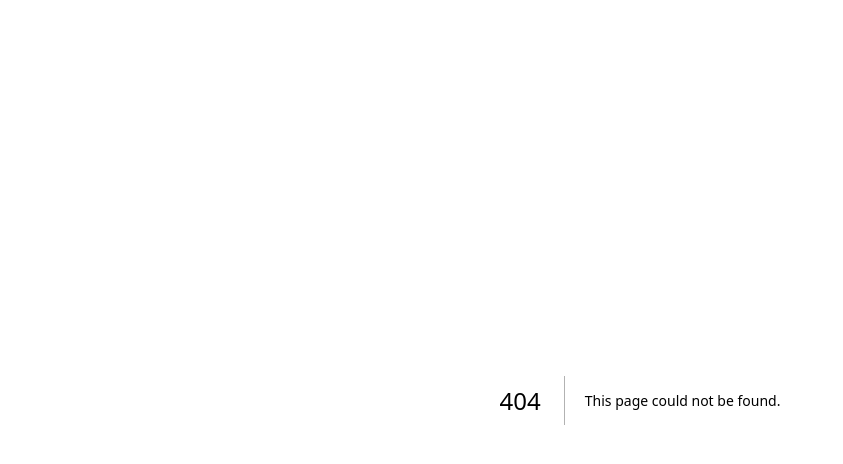
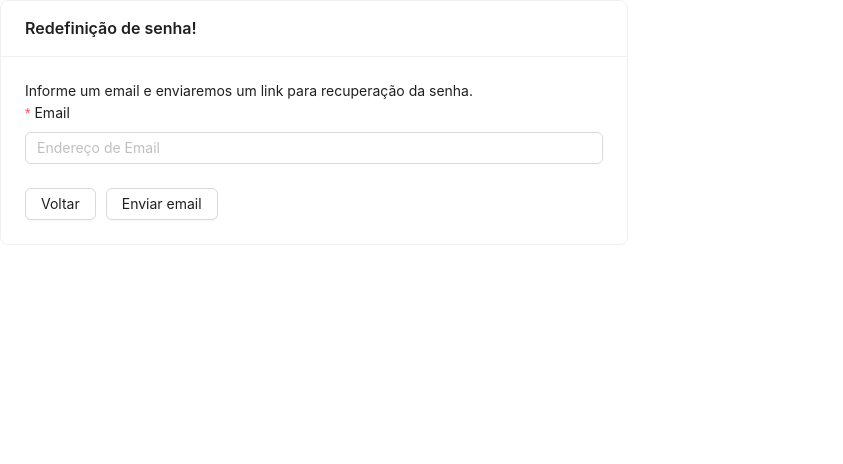
Before and after one commit to alnnu/Palinoteca-Virtual-Mel-front, a Next.js app: page /resetPassword in a window 1280 px wide. Before the commit this address had no page. Shown: the top 464 px of the page, without its empty margins (0-843 px from the left). Built offline with nearby package versions, Linux system fonts and the light colour scheme; no server answers.

Commit message:
✨ Comiting files

```diff
--- /dev/null
+++ b/src/app/(public)/(auth)/resetPassword/page.tsx
@@ -0,0 +1,11 @@
+import ResetForm from "@/components/Reset/form";
+
+function ResetPassword() {
+	return (
+		<main className="min-h-screen flex flex-col items-center justify-center bg-gray-200 py-12 sm:px-6 lg:px-8">
+			<ResetForm />
+		</main>
+	);
+}
+
+export default ResetPassword;
--- /dev/null
+++ b/src/components/Reset/form.tsx
@@ -0,0 +1,84 @@
+"use client";
+import Link from "next/link";
+import { useRouter } from "next/navigation";
+import { Button, Card, Col, Flex, Form, Input, Row } from "antd";
+import apiClient from "@/lib/axios";
+
+export default function ResetForm() {
+	const router = useRouter();
+	const [form] = Form.useForm();
+
+	const onFinish = async (values: { email: string }) => {
+		try {
+			const result = await apiClient.post("/resetPasswor/create", {
+				email: values.email,
+			});
+			if (result.status !== 200) {
+				// setError("An error occurred");
+			} else {
+				router.push("/login");
+			}
+		} catch (error) {
+			console.log("[LOGIN_ERROR]", error);
+		}
+	};
+
+	return (
+		<>
+			{/* {state?.error && <p className="text-red-500">{state.error}</p>} */}
+			<Form
+				layout="vertical"
+				name="basic"
+				labelCol={{ span: 8 }}
+				wrapperCol={{ span: 24 }}
+				initialValues={{ remember: true }}
+				autoComplete="on"
+				onFinish={onFinish}
+				form={form}
+			>
+				<Row gutter={24}>
+					<Col span={12}>
+						<Card
+							className="max-w-sm md:w-[480px] rounded-2xl"
+							title="Redefinição de senha!"
+						>
+							<h3 className="text-gray-700">
+								Informe um email e enviaremos um link para
+								recuperação da senha.
+							</h3>
+							<Form.Item
+								label="Email"
+								name="email"
+								rules={[
+									{
+										required: true,
+										message: "Email obrigatório",
+									},
+								]}
+							>
+								<Input
+									type="email"
+									placeholder="Endereço de Email"
+								/>
+							</Form.Item>
+							<Flex gap={10}>
+								<Link href="/login" className="w-full">
+									<Button className="group relative w-full flex justify-center py-2 px-4 border border-transparent text-sm font-medium rounded-md text-white bg-indigo-600 hover:bg-indigo-700 focus:outline-none focus:ring-2 focus:ring-offset-2 focus:ring-indigo-500">
+										Voltar
+									</Button>
+								</Link>
+
+								<Button
+									htmlType="submit"
+									className="group relative w-full flex justify-center py-2 px-4 border border-transparent text-sm font-medium rounded-md text-white bg-indigo-600 hover:bg-indigo-700 focus:outline-none focus:ring-2 focus:ring-offset-2 focus:ring-indigo-500"
+								>
+									Enviar email
+								</Button>
+							</Flex>
+						</Card>
+					</Col>
+				</Row>
+			</Form>
+		</>
+	);
+}
--- a/src/middleware.ts
+++ b/src/middleware.ts
@@ -12,8 +12,12 @@ const publicRoutes = [
 		whenAuthenticated: "redirect",
 	},
 	{
-		path: "pricing",
+		path: "/pricing",
 		whenAuthenticated: "next",
+	},
+	{
+		path: "/resetPassword",
+		whenAuthenticated: "redirect",
 	},
 ] as const;
 
```
Also changed, not shown: src/components/Login/form.tsx (+10 -24 lines), src/lib/axios.ts (indentation only), 1 other file (tests, documents, lock files or other folders).
